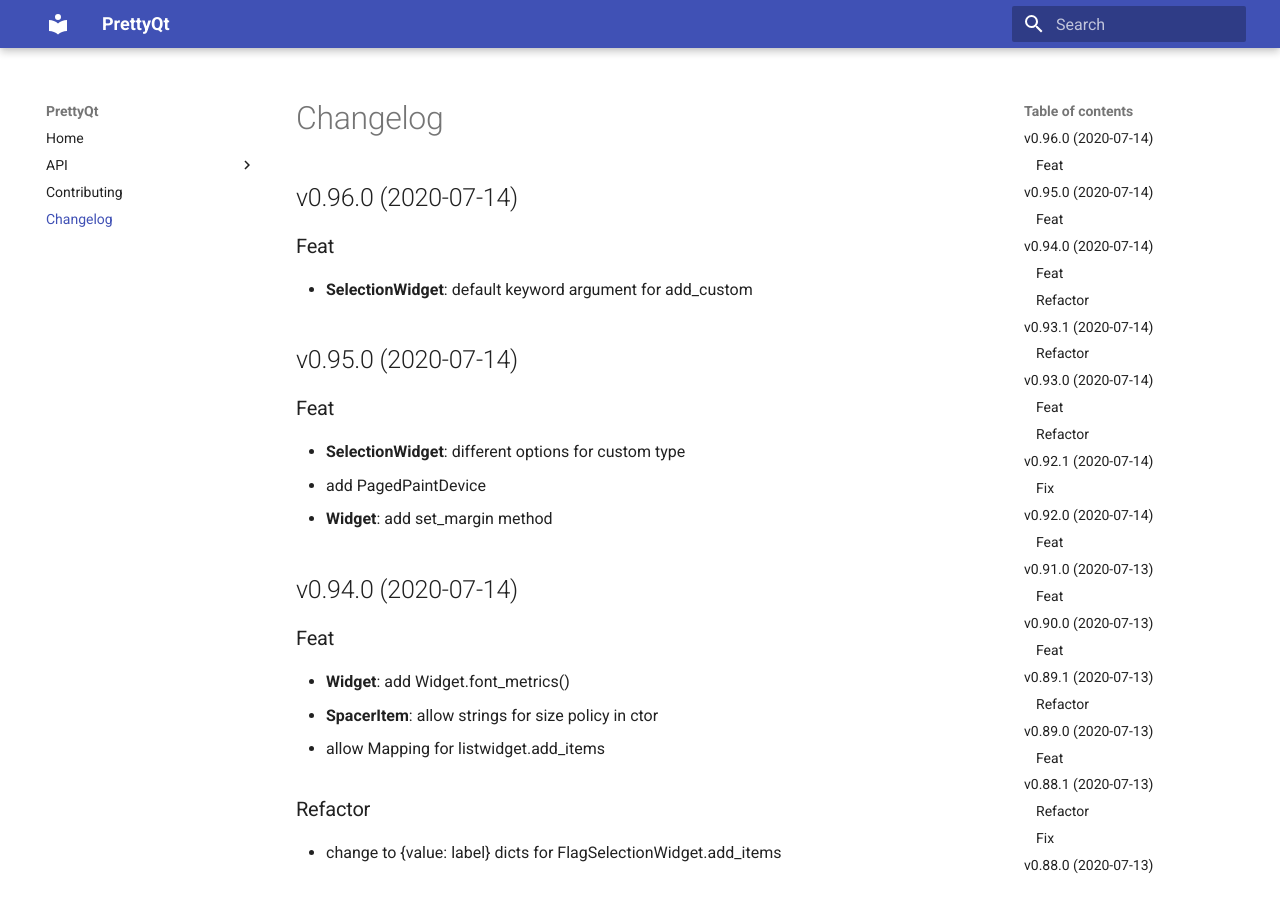
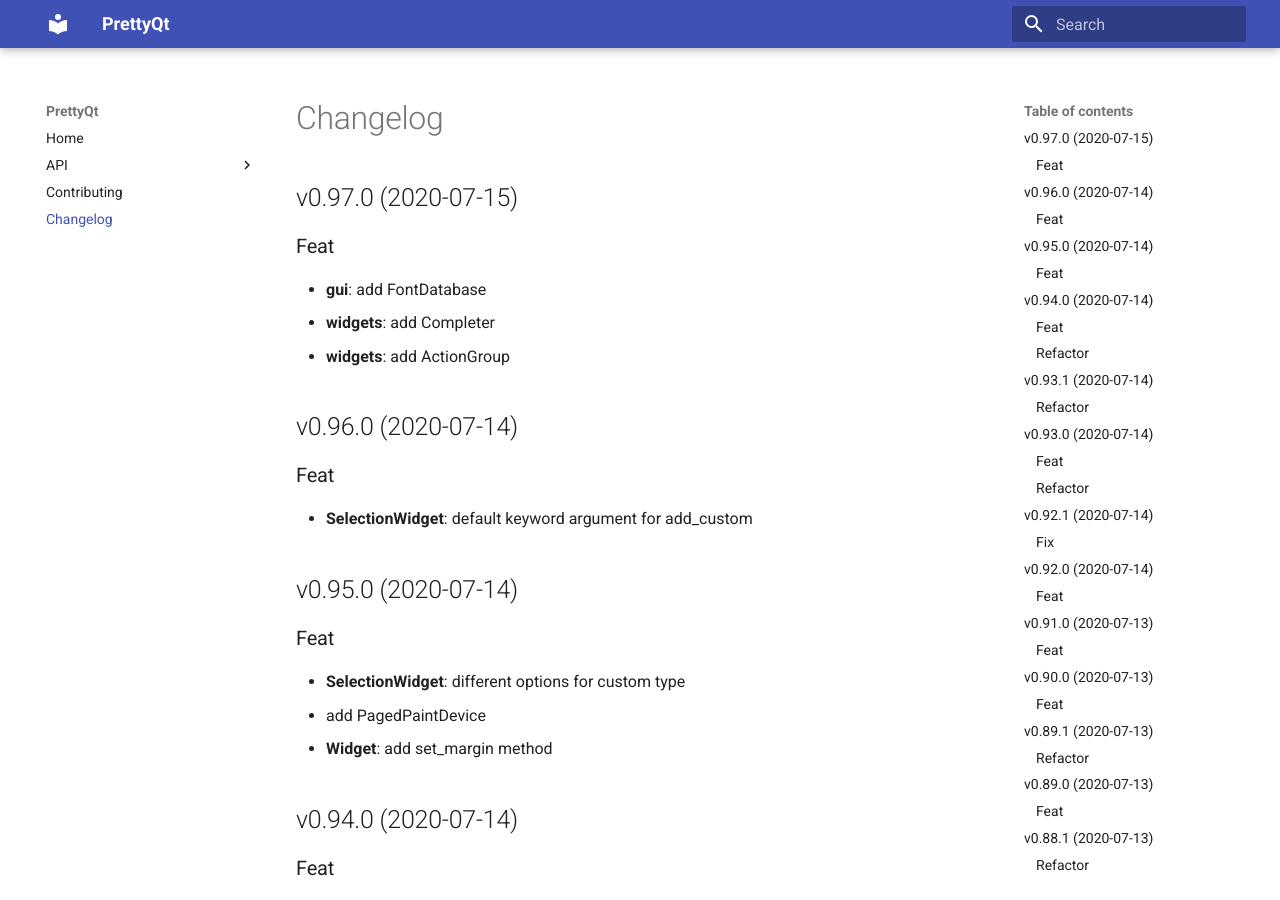
Before and after one commit to phil65/PrettyQt, an MkDocs documentation site: the page built from docs/changelog.md, in a window 1280 px wide and 900 px high. Built offline with MkDocs 1.6.1 and Material for MkDocs 9.7.7, drawn with Linux system fonts in a browser that asks for light colours.

Commit message:
bump: version 0.96.0 → 0.97.0

```diff
--- a/docs/changelog.md
+++ b/docs/changelog.md
@@ -1,3 +1,11 @@
+## v0.97.0 (2020-07-15)
+
+### Feat
+
+- **gui**: add FontDatabase
+- **widgets**: add Completer
+- **widgets**: add ActionGroup
+
 ## v0.96.0 (2020-07-14)
 
 ### Feat
--- a/prettyqt/__init__.py
+++ b/prettyqt/__init__.py
@@ -4,7 +4,7 @@
 
 __author__ = """Philipp Temminghoff"""
 __email__ = "phil65@kodi.tv"
-__version__ = "0.96.0"
+__version__ = "0.97.0"
 
 
 __all__ = [
--- a/pyproject.toml
+++ b/pyproject.toml
@@ -1,6 +1,6 @@
 [tool.poetry]
 name = "PrettyQt"
-version = "0.96.0"
+version = "0.97.0"
 description = "A pythonic layer on top of qtpy"
 readme = 'docs/index.md'
 repository = "https://github.com/phil65/prettyqt"
@@ -123,7 +123,7 @@ exclude = '''
 '''
 [tool.commitizen]
 name = "cz_conventional_commits"
-version = "0.96.0"
+version = "0.97.0"
 tag_format = "v$version"
 version_files = [
     "prettyqt/__init__.py:__version__",
--- a/setup.py
+++ b/setup.py
@@ -40,6 +40,6 @@ setup(
     packages=find_packages(),
     test_suite="tests",
     url="https://github.com/phil65/prettyqt",
-    version="0.96.0",
+    version="0.97.0",
     zip_safe=False,
 )
```
Also changed, not shown: CHANGELOG.md (+8 -0 lines).
